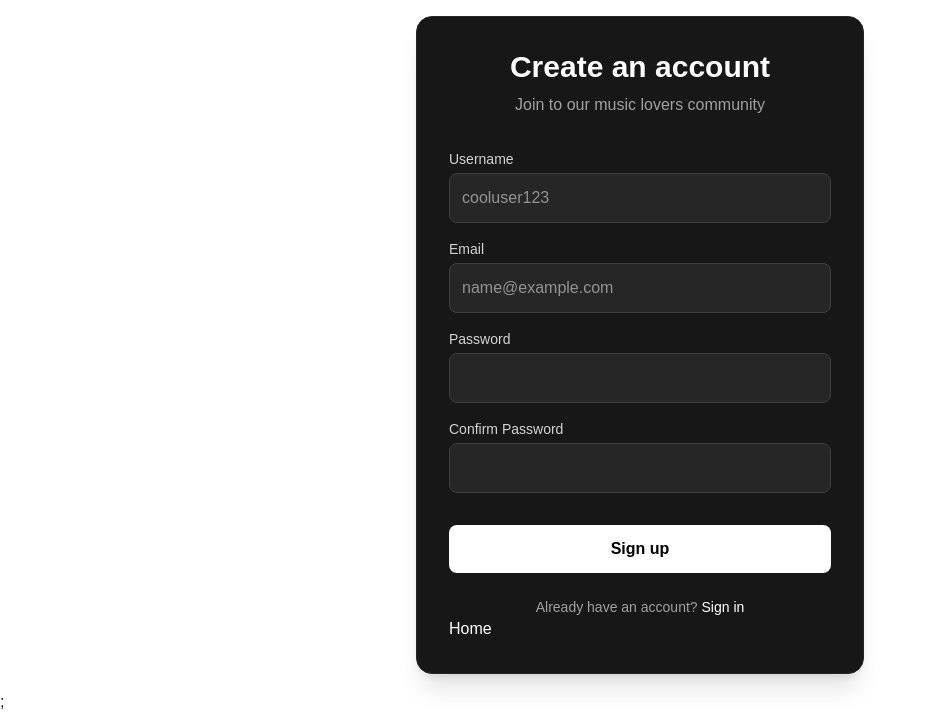
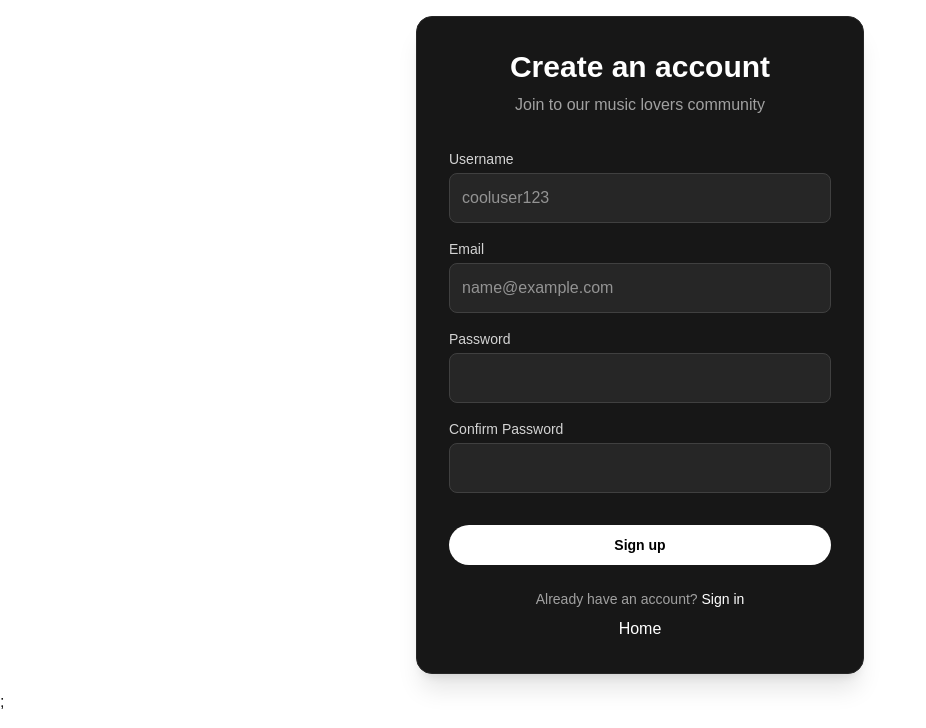
Before and after one commit to arseniygroh/flyrank-capstone, a Next.js app: page /register in a window 1280 px wide. Shown: the top 728 px of the page, without its empty margins (0-926 px from the left). Built offline with nearby package versions, Linux system fonts and the light colour scheme; no server answers.

Commit message:
refactor: integrate stateful button on register page

```diff
--- a/src/app/register/page.tsx
+++ b/src/app/register/page.tsx
@@ -4,22 +4,24 @@ import { useRouter } from "next/navigation";
 import { useState } from "react";
 import Link from "next/link";
 import { API_URL } from "@/context/PlaylistsContext";
+import StatefulButton from "@/components/StatefulButton";
 
 export default function RegisterPage() {
   const router = useRouter();
 
+  const [username, setUsername] = useState("");
+  const [email, setEmail] = useState("");
+  const [password, setPassword] = useState("");
+  const [confirmPassword, setConfirmPassword] = useState("");
+
   const [serverError, setServerError] = useState("");
   const [fieldErrors, setFieldErrors] = useState<Record<string, string>>({});
-  const [isSubmitting, setIsSubmitting] = useState(false);
 
-  async function handleSubmit(e: React.FormEvent<HTMLFormElement>) {
-    e.preventDefault();
-    setIsSubmitting(true);
+  async function handleRegister() {
     setServerError("");
     setFieldErrors({});
 
-    const dataRaw = new FormData(e.currentTarget);
-    const data = Object.fromEntries(dataRaw);
+    const data = { username, email, password, confirmPassword };
 
     try {
       const res = await fetch(`${API_URL}/register`, {
@@ -34,7 +36,7 @@ export default function RegisterPage() {
 
       if (res.status === 422) {
         setFieldErrors(responseData);
-        return;
+        throw new Error("Validation failed");
       }
 
       if (!res.ok) {
@@ -44,9 +46,10 @@ export default function RegisterPage() {
       router.push("/login");
 
     } catch (err: any) {
-      setServerError(err.message);
-    } finally {
-      setIsSubmitting(false);
+      if (err.message !== "Validation failed") {
+        setServerError(err.message);
+      }
+      throw err;
     }
   }
 
@@ -57,8 +60,7 @@ export default function RegisterPage() {
           <h1 className="text-3xl font-bold text-white mb-2">Create an account</h1>
           <p className="text-neutral-400">Join to our music lovers community</p>
         </div>
-        <form onSubmit={handleSubmit} className="flex flex-col gap-4">
-
+        <div className="flex flex-col gap-4">
           {serverError && (
             <div className="bg-red-500/10 border border-red-500/20 text-red-500 p-3 rounded-lg text-sm text-center">
               {serverError}
@@ -71,9 +73,9 @@ export default function RegisterPage() {
             </label>
             <input
               type="text"
-              required
               id="username"
-              name="username"
+              value={username}
+              onChange={(e) => setUsername(e.target.value)}
               className={`bg-neutral-800 border ${fieldErrors.username ? 'border-red-500' : 'border-neutral-700'} text-white p-3 rounded-lg outline-none focus:border-white focus:ring-1 focus:ring-white transition-colors`}
               placeholder="cooluser123"
             />
@@ -88,9 +90,9 @@ export default function RegisterPage() {
             </label>
             <input
               type="email"
-              required
               id="email"
-              name="email"
+              value={email}
+              onChange={(e) => setEmail(e.target.value)}
               className={`bg-neutral-800 border ${fieldErrors.email ? 'border-red-500' : 'border-neutral-700'} text-white p-3 rounded-lg outline-none focus:border-white focus:ring-1 focus:ring-white transition-colors`}
               placeholder="name@example.com"
             />
@@ -105,9 +107,9 @@ export default function RegisterPage() {
             </label>
             <input
               type="password"
-              required
               id="password"
-              name="password"
+              value={password}
+              onChange={(e) => setPassword(e.target.value)}
               className={`bg-neutral-800 border ${fieldErrors.password ? 'border-red-500' : 'border-neutral-700'} text-white p-3 rounded-lg outline-none focus:border-white focus:ring-1 focus:ring-white transition-colors`}
             />
             {fieldErrors.password && (
@@ -115,37 +117,30 @@ export default function RegisterPage() {
             )}
           </div>
 
-          <div className="flex flex-col gap-1">
+          <div className="flex flex-col gap-1 mb-4">
             <label htmlFor="confirmPassword" className="text-sm font-medium text-neutral-300">
               Confirm Password
             </label>
             <input
               type="password"
-              required
               id="confirmPassword"
-              name="confirmPassword"
+              value={confirmPassword}
+              onChange={(e) => setConfirmPassword(e.target.value)}
               className={`bg-neutral-800 border ${fieldErrors.confirmPassword ? 'border-red-500' : 'border-neutral-700'} text-white p-3 rounded-lg outline-none focus:border-white focus:ring-1 focus:ring-white transition-colors`}
             />
             {fieldErrors.confirmPassword && (
               <p className="text-red-500 text-xs mt-1">{fieldErrors.confirmPassword}</p>
             )}
           </div>
-          <button
-            type="submit"
-            disabled={isSubmitting}
-            className="mt-4 w-full bg-white text-black font-bold py-3 rounded-lg hover:bg-neutral-200 transition-colors disabled:opacity-50 disabled:cursor-not-allowed"
-          >
-            {isSubmitting ? "Creating account..." : "Sign up"}
-          </button>
-        </form>
-
+          <StatefulButton onClick={handleRegister} idleText="Sign up" />
+        </div>
         <p className="mt-6 text-center text-sm text-neutral-400">
           Already have an account?{" "}
           <Link href="/login" className="text-white hover:underline font-medium">
             Sign in
           </Link>
         </p>
-        <Link href="/" className="text-white text-center hover:underline font-medium">
+        <Link href="/" className="text-white text-center hover:underline font-medium block mt-2">
             Home
         </Link>
       </div>
```
